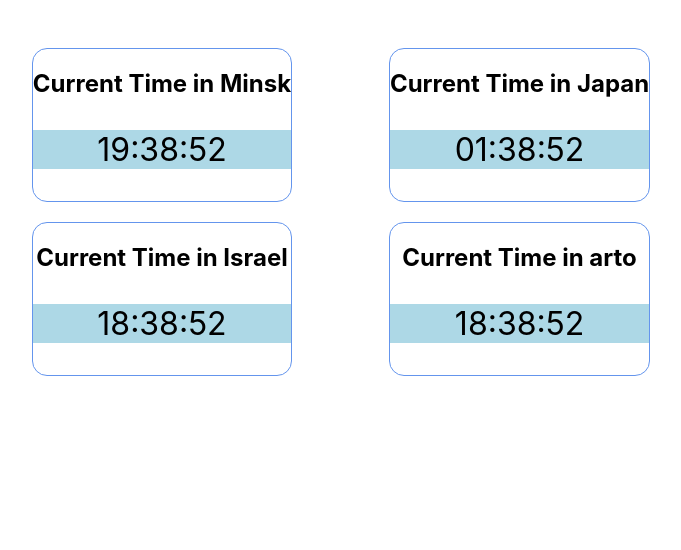
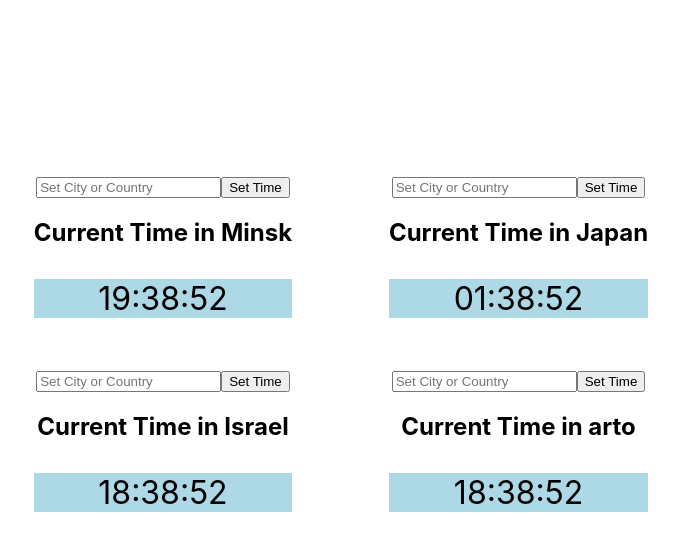
Before and after one commit to Java50SergeevAleksandr/react-app, a React (Create React App) app: page / in a window 1280 px wide. Shown: the top 550 px of the page, without its empty margins (299-980 px from the left). Built offline with nearby package versions, Linux system fonts and the light colour scheme.

Commit message:
feat: add HW#33

```diff
--- a/src/App.css
+++ b/src/App.css
@@ -2,6 +2,7 @@
   display: flex;
   flex-direction: row;
   justify-content: center;
+  height: 90vh;
 }
 .secondBox {
   padding: 3vw;
@@ -11,7 +12,5 @@
 }
 .timer {
   margin: 10px;
-  border: 1px solid cornflowerblue;
-  border-radius: 15px;
   text-align: center;
 }
--- /dev/null
+++ b/src/components/Alert.tsx
@@ -0,0 +1,7 @@
+import React from "react";
+type Props = {
+    message: string
+}
+export const Alert: React.FC<Props> = ({ message }) => {
+    return <div style={{ border: "solid 5px red", color: "red" }}>{message}</div>
+}
--- /dev/null
+++ b/src/components/Input.tsx
@@ -0,0 +1,32 @@
+import React, { useState, useEffect, useRef } from "react";
+import { Alert } from "./Alert";
+
+type Props = {
+    submitFn: (value: string) => string;
+    placeHolder: string;
+    buttonName?: string;
+}
+export const Input: React.FC<Props> = ({ submitFn, placeHolder, buttonName }) => {
+    const id = useRef<string>("input" + Math.random());
+    const inputElement = useRef<HTMLInputElement | null>();
+    const [message, setMessage] = useState<string>('')
+
+    useEffect(() => {
+        inputElement.current = document.getElementById(id.current) as HTMLInputElement
+    }, []);
+
+    function inputProcess() {
+        let res = submitFn(inputElement.current!.value);
+        if (!res) {
+            inputElement.current!.value = "";
+        }
+        setMessage(res)
+    }
+
+    return <div>
+        <input type="text" placeholder={placeHolder} id={id.current} />
+        <button onClick={inputProcess}>{buttonName || "GO"}</button>
+        {message && <Alert message={message} />}
+    </div>
+
+}
--- a/src/components/Timer.tsx
+++ b/src/components/Timer.tsx
@@ -1,5 +1,6 @@
-import React, { useEffect } from "react";
+import React, { useEffect, useRef, useState } from "react";
 import timeZones from "../time-zones";
+import { Input } from "./Input";
 
 type Props = {
     cityCountry: string;
@@ -10,26 +11,39 @@ export const Timer: React.FC<Props> = ({ cityCountry }) => {
         backgroundColor: "lightblue",
         fontSize: "2em"
     };
-    const [time, setTime] = React.useState(new Date());
-    const [myTimeZone, setTimeZone] = React.useState(() => ({ timeZone: findTimeZone(cityCountry) }));
+    const [time, setTime] = useState(new Date());
+    const myTimeZone = useRef<Object>();
+    const [zone, setZone] = useState(cityCountry);
 
     function tic() {
         setTime(new Date())
     }
 
     useEffect(() => {
+        myTimeZone.current = { timeZone: findTimeZone(zone) };
+    }, [zone])
+
+    useEffect(() => {
         const interval = setInterval(tic, 1000);
         return () => clearInterval(interval);
     }, [])
 
+    function submit(value: string) {
+        let res = '';
+        const outValue = value.split(" ").map((v) => v.charAt(0).toUpperCase() + v.slice(1).toLowerCase()).join(" ");
+        findTimeZone(value) ? setZone(outValue) : res = `${value} does not exist`
+        return res;
+    }
+
     return <div className="timer">
-        <h2 >Current Time in {cityCountry}</h2>
-        <p style={styles}>{time.toLocaleTimeString("en-GB", myTimeZone)}</p>
+        <Input buttonName="Set Time" placeHolder='Set City or Country' submitFn={submit} />
+        <h2 >Current Time in {zone}</h2>
+        <p style={styles}>{time.toLocaleTimeString("en-GB", myTimeZone.current)}</p>
     </div>
 }
 
-function findTimeZone(cityCountry: string): string | undefined {
+function findTimeZone(zone: string): string | undefined {
     console.log("Enter func");
-    const res = timeZones.findIndex((inp) => JSON.stringify(inp).includes(cityCountry));
-    return res === -1 ? undefined : timeZones[res].name;
+    const res = timeZones.findIndex((obj) => JSON.stringify(obj).toLowerCase().includes(zone.toLowerCase()));
+    return res < 0 ? undefined : timeZones[res].name;
 }
```
Also changed, not shown: src/App.tsx (+4 -6 lines), src/components/InputTest.tsx (added, +21 -0 lines).
